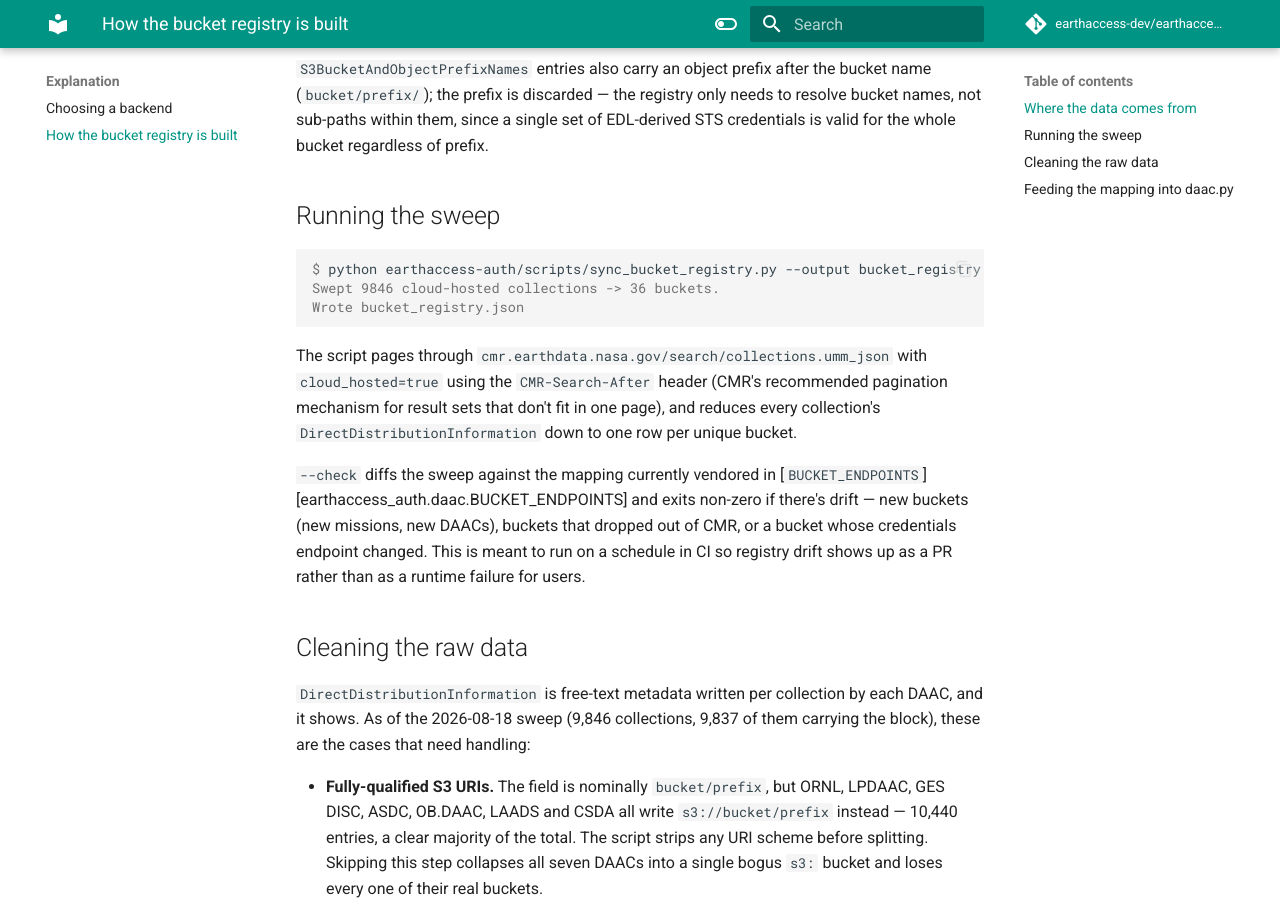
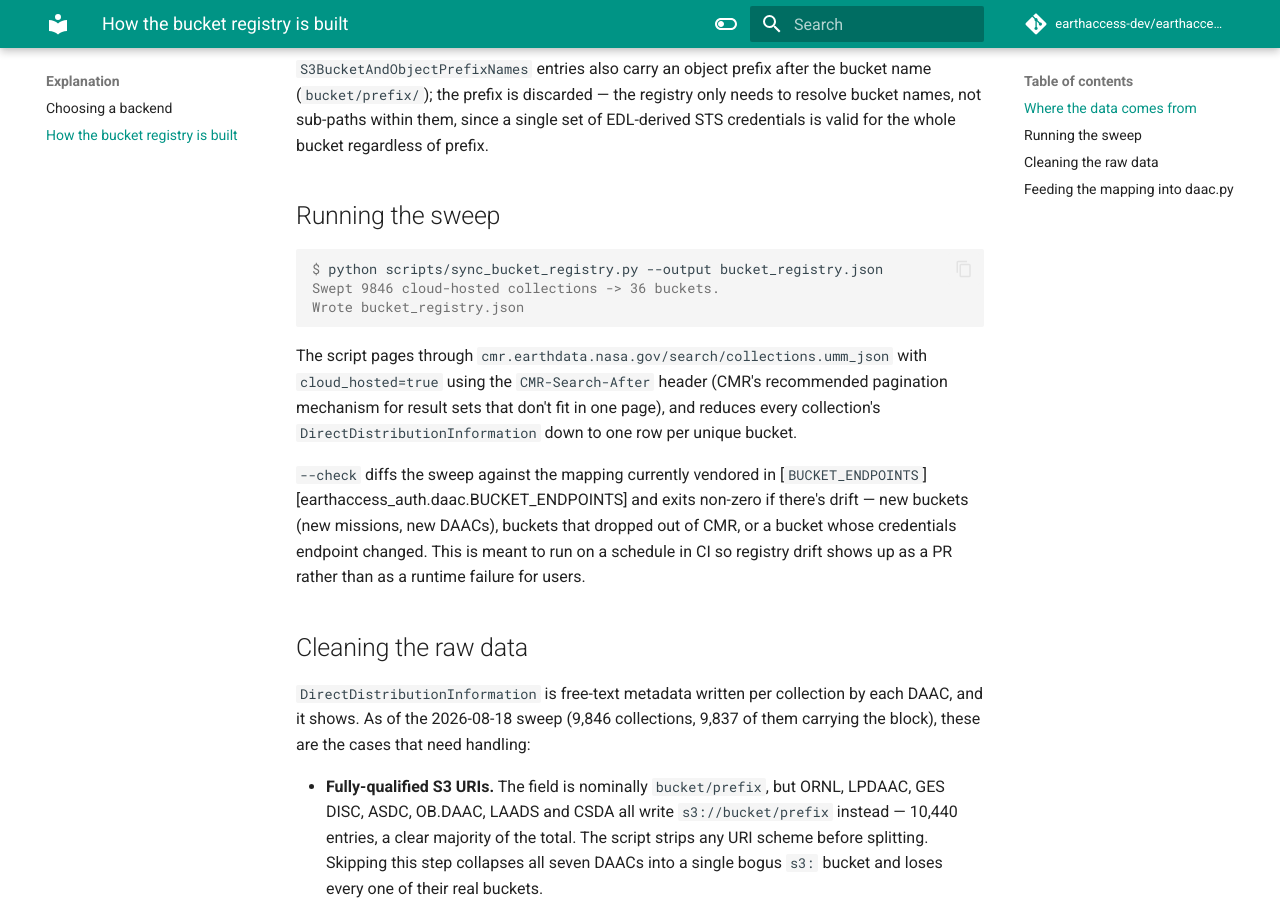
Before and after one commit to earthaccess-dev/earthaccess-auth, an MkDocs documentation site: the page built from docs/explanation/cmr-s3-buckets.md, in a window 1280 px wide and 900 px high, scrolled down 994 px. Built offline with MkDocs 1.6.1 and Material for MkDocs 9.7.7, drawn with Linux system fonts in a browser that asks for light colours; comment, search, counter and statistics services are not loaded.

````diff
--- a/docs/explanation/cmr-s3-buckets.md
+++ b/docs/explanation/cmr-s3-buckets.md
@@ -47,7 +47,7 @@ prefix.
 ## Running the sweep
 
 ```console
-$ python earthaccess-auth/scripts/sync_bucket_registry.py --output bucket_registry.json
+$ python scripts/sync_bucket_registry.py --output bucket_registry.json
 Swept 9846 cloud-hosted collections -> 36 buckets.
 Wrote bucket_registry.json
 ```
````
Also changed, not shown: MIGRATION.md (+1 -1 lines).
